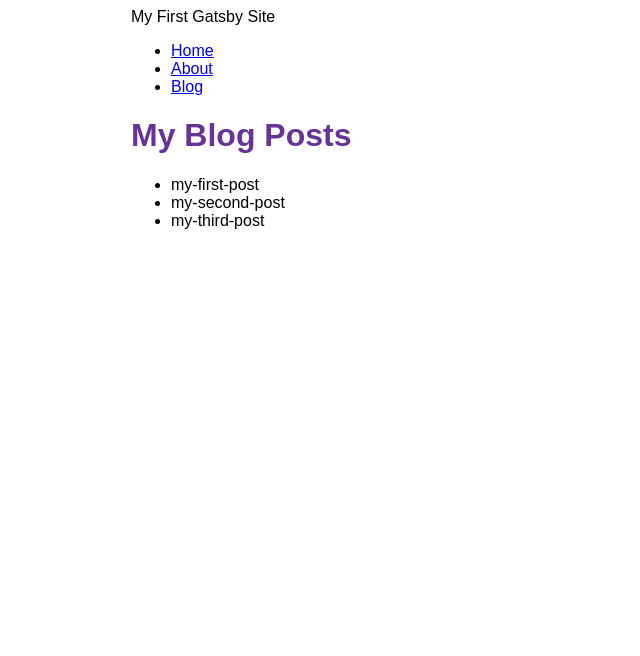
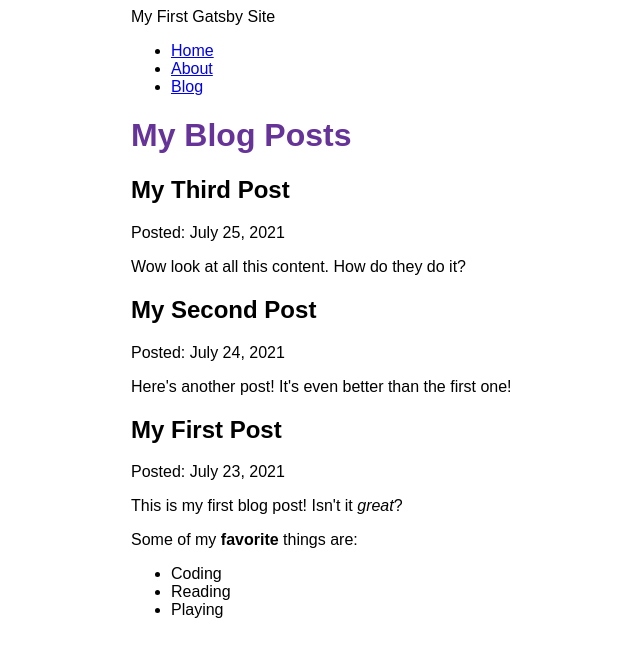
Before and after one commit to dr-rompecabezas/my-first-gatsby-site, a Gatsby site: page /blog in a window 1280 px wide. Shown: the whole page, without its empty margins (259-899 px from the left). Built offline with nearby package versions, Linux system fonts and the light colour scheme; Gatsby itself is replaced by a stand-in of ours.

Commit message:
Finished Gatsby Tutorial Part 5

```diff
--- a/blog/my-first-post.mdx
+++ b/blog/my-first-post.mdx
@@ -0,0 +1,12 @@
+---
+title: "My First Post"
+date: "2021-07-23"
+---
+
+This is my first blog post! Isn't it *great*?
+
+Some of my **favorite** things are:
+
+* Coding
+* Reading
+* Playing
--- a/blog/my-second-post.mdx
+++ b/blog/my-second-post.mdx
@@ -0,0 +1,6 @@
+---
+title: "My Second Post"
+date: "2021-07-24"
+---
+
+Here's another post! It's even better than the first one!
--- a/blog/my-third-post.mdx
+++ b/blog/my-third-post.mdx
@@ -0,0 +1,6 @@
+---
+title: "My Third Post"
+date: "2021-07-25"
+---
+
+Wow look at all this content. How do they do it?
--- a/gatsby-config.js
+++ b/gatsby-config.js
@@ -12,6 +12,7 @@ module.exports = {
         name: `blog`,
         path: `${__dirname}/blog`,
       },
-    }
+    },
+    "gatsby-plugin-mdx",
   ],
 };
--- a/package.json
+++ b/package.json
@@ -15,8 +15,11 @@
     "clean": "gatsby clean"
   },
   "dependencies": {
+    "@mdx-js/mdx": "^1.6.22",
+    "@mdx-js/react": "^1.6.22",
     "gatsby": "^4.0.1",
     "gatsby-plugin-image": "^2.0.0",
+    "gatsby-plugin-mdx": "^3.0.0",
     "gatsby-plugin-sharp": "^4.0.1",
     "gatsby-source-filesystem": "^4.0.0",
     "react": "^17.0.1",
--- a/src/pages/blog.js
+++ b/src/pages/blog.js
@@ -1,27 +1,33 @@
 import * as React from 'react';
 import { graphql } from 'gatsby';
+import { MDXRenderer } from 'gatsby-plugin-mdx';
 import Layout from '../components/layout';
 
 
 const BlogPage = ({ data }) => {
   return (
     <Layout pageTitle="My Blog Posts">
-      <ul>
-        {data.allFile.nodes.map(node => (
-          <li key={node.name}>
-            {node.name}
-          </li>
-        ))}
-      </ul>
+      {data.allMdx.nodes.map((node) => (
+        <article key={node.id}>
+          <h2>{node.frontmatter.title}</h2>
+          <p>Posted: {node.frontmatter.date}</p>
+          <MDXRenderer>{node.body}</MDXRenderer>
+        </article>
+      ))}
     </Layout>
   );
 }
 
 export const query = graphql`
   query {
-    allFile {
+    allMdx(sort: {order: DESC, fields: frontmatter___date}) {
       nodes {
-        name
+        frontmatter {
+          date(formatString: "MMMM D, YYYY")
+          title
+        }
+        id
+        body
       }
     }
   }
```
Also changed, not shown: 1 other file.
